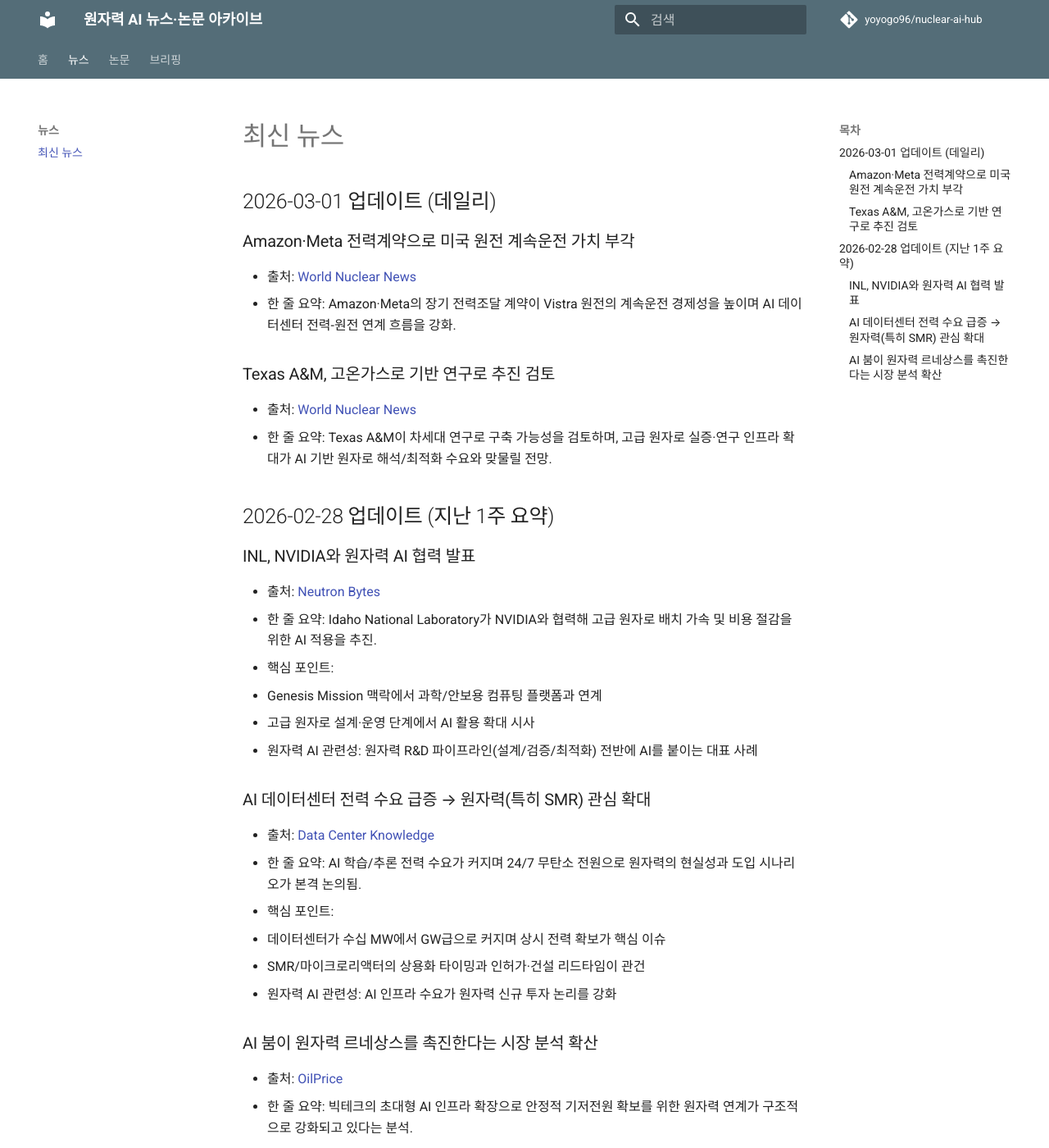
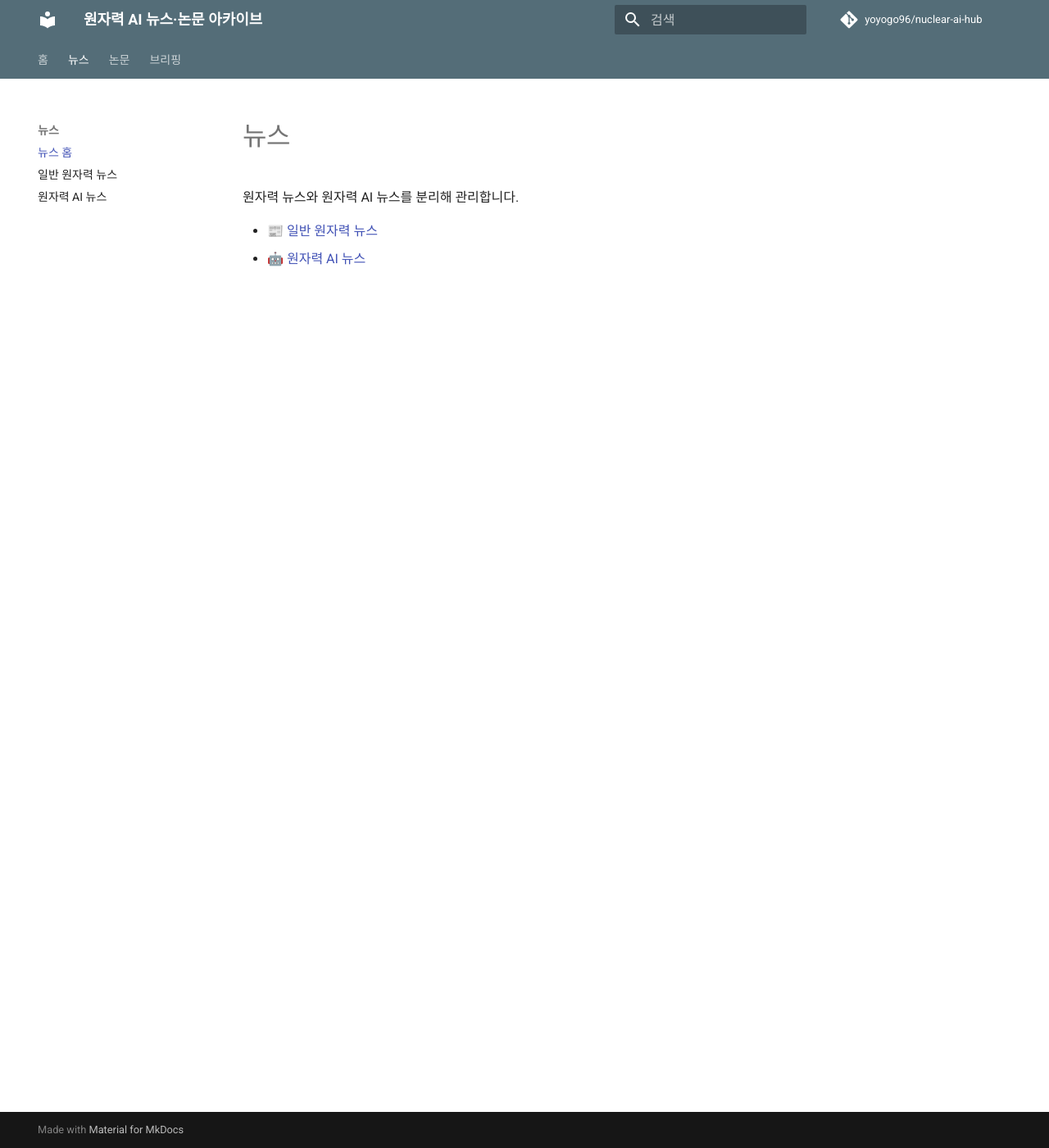
Before and after one commit to yoyogo96/nuclear-ai-hub, an MkDocs documentation site: the page built from docs/news/index.md, in a window 1280 px wide and 1400 px high. Shown: the whole window at 82% size. Built offline with MkDocs 1.6.1 and Material for MkDocs 9.7.7, drawn with Linux system fonts in a browser that asks for light colours; comment, search, counter and statistics services are not loaded; some of the changed text lies outside the part shown.

Commit message:
feat(news): split nuclear news and nuclear AI news sections

```diff
--- a/docs/news/index.md
+++ b/docs/news/index.md
@@ -1,37 +1,6 @@
-# 최신 뉴스
+# 뉴스
 
-## 2026-03-01 업데이트 (데일리)
+원자력 뉴스와 원자력 AI 뉴스를 분리해 관리합니다.
 
-### Amazon·Meta 전력계약으로 미국 원전 계속운전 가치 부각
-- 출처: [World Nuclear News](https://world-nuclear-news.org/articles/ppas-support-extended-operations-at-vistra-plants)
-- 한 줄 요약: Amazon·Meta의 장기 전력조달 계약이 Vistra 원전의 계속운전 경제성을 높이며 AI 데이터센터 전력-원전 연계 흐름을 강화.
-
-### Texas A&M, 고온가스로 기반 연구로 추진 검토
-- 출처: [World Nuclear News](https://world-nuclear-news.org/articles/transformative-research-reactor-mooted-for-texas-am)
-- 한 줄 요약: Texas A&M이 차세대 연구로 구축 가능성을 검토하며, 고급 원자로 실증·연구 인프라 확대가 AI 기반 원자로 해석/최적화 수요와 맞물릴 전망.
-
-## 2026-02-28 업데이트 (지난 1주 요약)
-
-### INL, NVIDIA와 원자력 AI 협력 발표
-- 출처: [Neutron Bytes](https://neutronbytes.com/2026/02/21/inl-partners-with-nvidia-on-nuclear-ai-apps/)
-- 한 줄 요약: Idaho National Laboratory가 NVIDIA와 협력해 고급 원자로 배치 가속 및 비용 절감을 위한 AI 적용을 추진.
-- 핵심 포인트:
-  - Genesis Mission 맥락에서 과학/안보용 컴퓨팅 플랫폼과 연계
-  - 고급 원자로 설계·운영 단계에서 AI 활용 확대 시사
-- 원자력 AI 관련성: 원자력 R&D 파이프라인(설계/검증/최적화) 전반에 AI를 붙이는 대표 사례
-
-### AI 데이터센터 전력 수요 급증 → 원자력(특히 SMR) 관심 확대
-- 출처: [Data Center Knowledge](https://www.datacenterknowledge.com/energy-power-supply/how-realistic-is-nuclear-power-for-ai-data-centers)
-- 한 줄 요약: AI 학습/추론 전력 수요가 커지며 24/7 무탄소 전원으로 원자력의 현실성과 도입 시나리오가 본격 논의됨.
-- 핵심 포인트:
-  - 데이터센터가 수십 MW에서 GW급으로 커지며 상시 전력 확보가 핵심 이슈
-  - SMR/마이크로리액터의 상용화 타이밍과 인허가·건설 리드타임이 관건
-- 원자력 AI 관련성: AI 인프라 수요가 원자력 신규 투자 논리를 강화
-
-### AI 붐이 원자력 르네상스를 촉진한다는 시장 분석 확산
-- 출처: [OilPrice](https://oilprice.com/Alternative-Energy/Nuclear-Power/The-AI-Boom-Is-Powering-a-Nuclear-Renaissance.html)
-- 한 줄 요약: 빅테크의 초대형 AI 인프라 확장으로 안정적 기저전원 확보를 위한 원자력 연계가 구조적으로 강화되고 있다는 분석.
-- 핵심 포인트:
-  - 빅테크의 장기 전력 조달 전략에서 원자력 비중 확대 전망
-  - 우라늄/원전 밸류체인까지 연쇄적 수혜 가능성 제기
-- 원자력 AI 관련성: AI 산업 성장과 원전 생태계(발전·연료·EPC)의 결합 트렌드 확인
+- [📰 일반 원자력 뉴스](nuclear.md)
+- [🤖 원자력 AI 뉴스](nuclear-ai.md)
--- /dev/null
+++ b/docs/news/nuclear-ai.md
@@ -0,0 +1,11 @@
+# 원자력 AI 뉴스
+
+## 2026-02-28 업데이트 (지난 1주 요약)
+
+### INL, NVIDIA와 원자력 AI 협력 발표
+- 출처: [Neutron Bytes](https://neutronbytes.com/2026/02/21/inl-partners-with-nvidia-on-nuclear-ai-apps/)
+- 한 줄 요약: Idaho National Laboratory가 NVIDIA와 협력해 고급 원자로 배치 가속 및 비용 절감을 위한 AI 적용을 추진.
+- 핵심 포인트:
+  - Genesis Mission 맥락에서 과학/안보용 컴퓨팅 플랫폼과 연계
+  - 고급 원자로 설계·운영 단계에서 AI 활용 확대 시사
+- 원자력 AI 관련성: 원자력 R&D 파이프라인(설계/검증/최적화) 전반에 AI를 붙이는 대표 사례
--- a/mkdocs.yml
+++ b/mkdocs.yml
@@ -22,7 +22,9 @@ theme:
 nav:
   - 홈: index.md
   - 뉴스:
-      - 최신 뉴스: news/index.md
+      - 뉴스 홈: news/index.md
+      - 일반 원자력 뉴스: news/nuclear.md
+      - 원자력 AI 뉴스: news/nuclear-ai.md
   - 논문:
       - 최신 논문: papers/index.md
   - 브리핑:
```
Also changed, not shown: docs/news/nuclear.md (added, +27 -0 lines).
